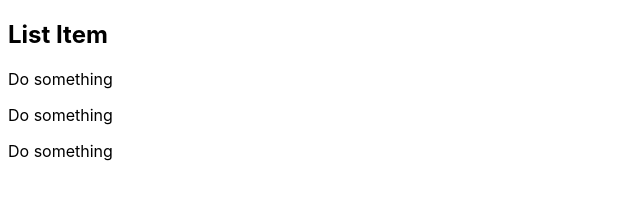
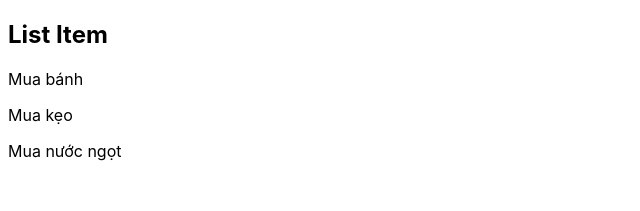
Before and after one commit to git-huunhan/create-react-app, a React (Create React App) app: page / in a window 1280 px wide. Shown: the top 211 px of the page, without its empty margins (0-640 px from the left). Built offline with nearby package versions, Linux system fonts and the light colour scheme.

Commit message:
Using props to render item

```diff
--- a/src/App.js
+++ b/src/App.js
@@ -6,7 +6,10 @@ class App extends Component {
   render(){
     return (
       <div className="App">
-        <TodoItem/>
+        <h2>List Item</h2>
+        <TodoItem title="Mua bánh"/>
+        <TodoItem title="Mua kẹo"/>
+        <TodoItem title="Mua nước ngọt"/>
       </div>
     );
   }
--- a/src/components/TodoItem.js
+++ b/src/components/TodoItem.js
@@ -4,10 +4,7 @@ class TodoItem extends Component {
   render(){
     return(
       <div className="TodoItem">
-        <h2>List Item</h2>
-        <p>Do something</p>
-        <p>Do something</p>
-        <p>Do something</p>
+        <p>{this.props.title}</p>
       </div>
     );
   }
```
